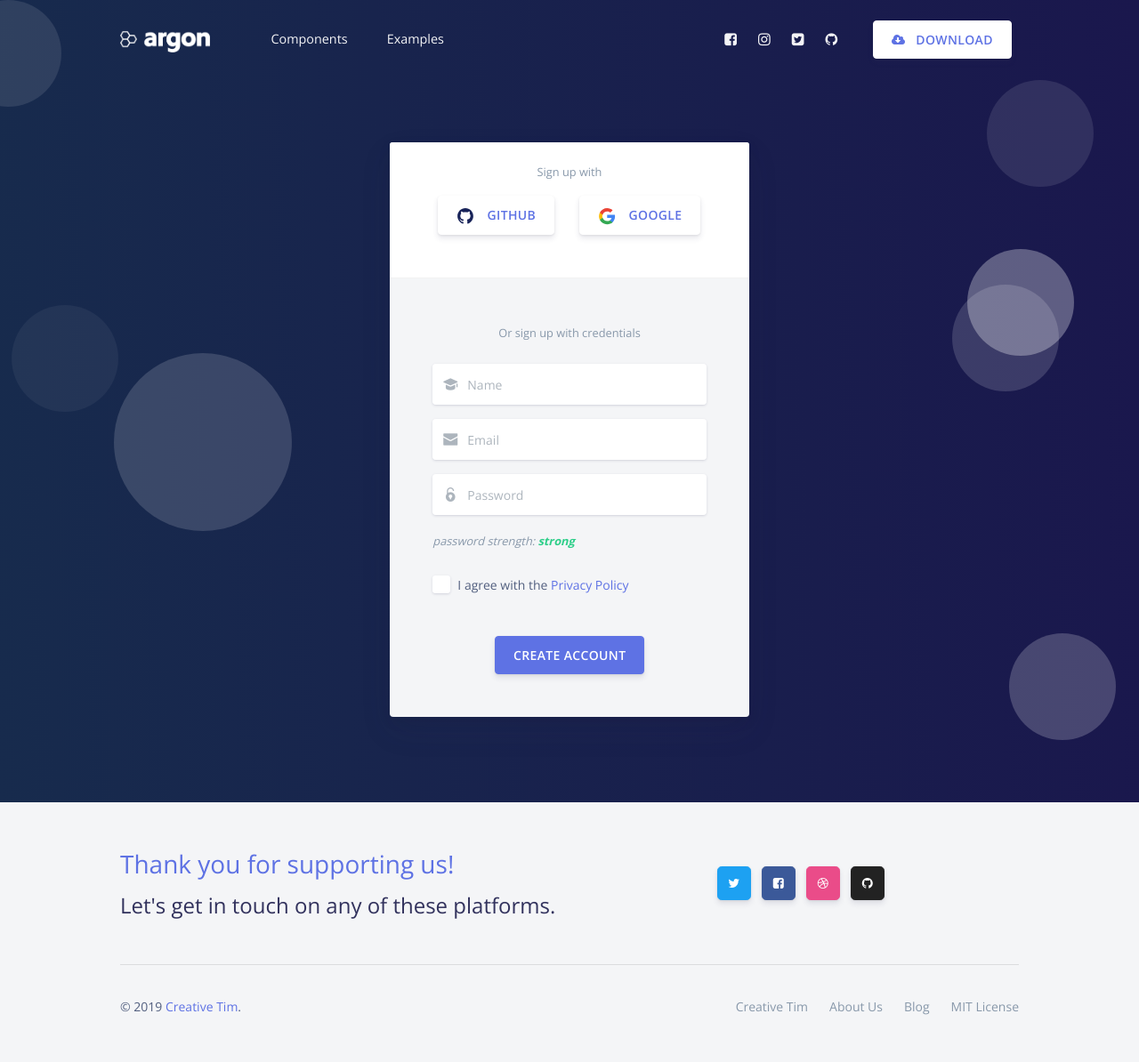
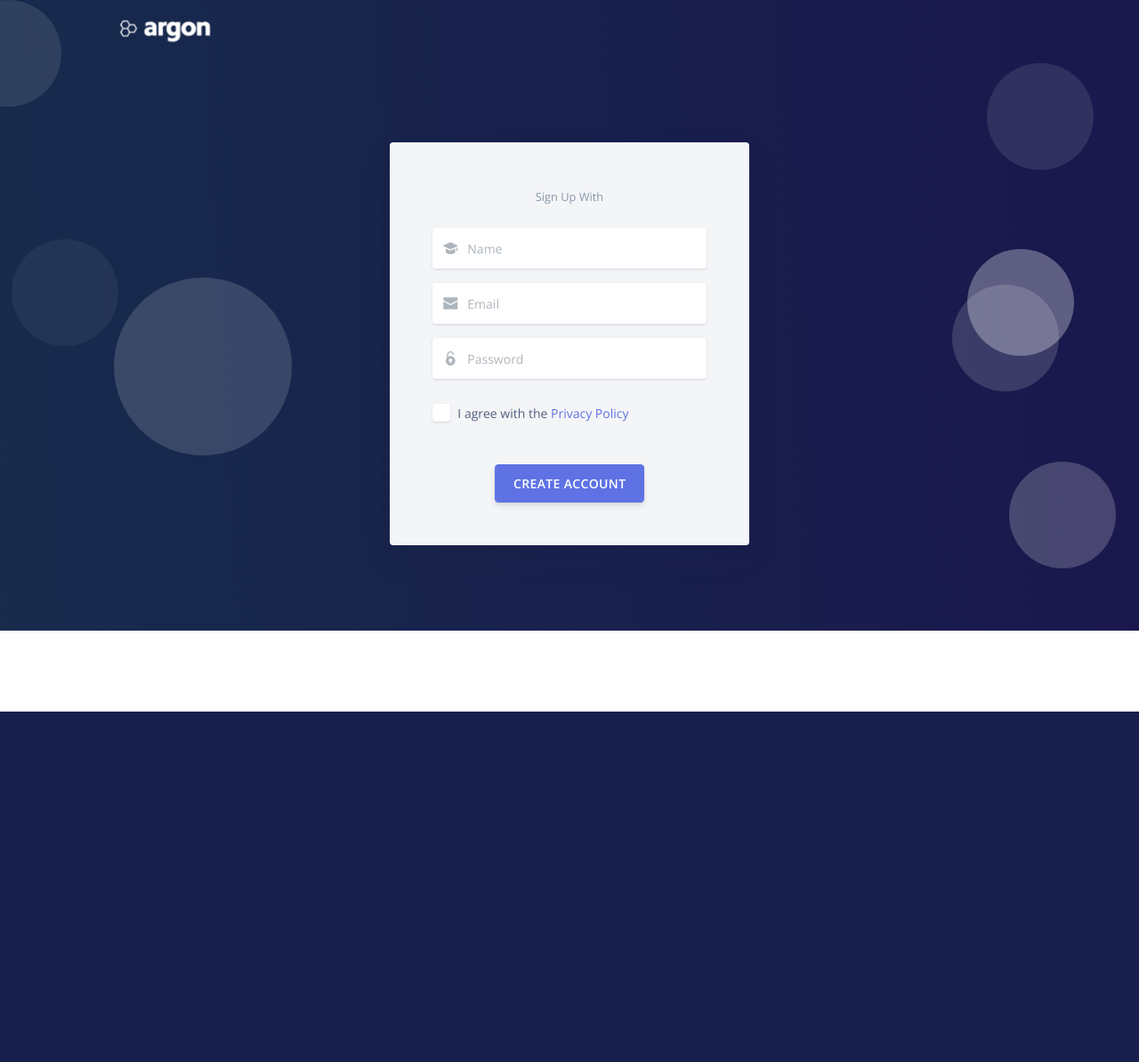
Before and after one commit to anangwp98/Smart-Canteen, a PHP site: page /examples/register.html in a window 1280 px wide. Shown: the whole page at 89% size. After the commit the page ends 800 px from the top, so only its background shows below. Run offline with PHP 8.4, Linux system fonts and the light colour scheme; style sheets or scripts are compiled from the project's sources.

Commit message:
login register

```diff
--- a/dashboard/admin/index.php
+++ b/dashboard/admin/index.php
@@ -1,13 +1,7 @@
 <?php
 session_start();
-if($_SESSION['level'] == 'user') {
-
-  header("location:../user/");
-} else {
   include('header-admin.php');
   include('data-user.php');
   include('data-barang.php');
   include('footer-admin.php');
-}
-
 ?>
--- a/dashboard/koneksi.php
+++ b/dashboard/koneksi.php
@@ -2,7 +2,7 @@
     $host = "localhost";
     $user = "root";
     $pass = "";
-    $db = "finepay";
+    $db = "smartcanteen";
     $koneksi = mysqli_connect($host,$user,$pass,$db);
 
     if (mysqli_connect_errno()){
--- a/dashboard/login.php
+++ b/dashboard/login.php
@@ -78,7 +78,7 @@
         <div class="header-body text-center mb-7">
           <div class="row justify-content-center">
             <div class="col-lg-5 col-md-6">
-              <h1 class="text-white">Selamat Datang Sahabat FinePay</h1>
+              <h1 class="text-white">Smart Canteen</h1>
               <p class="text-lead text-light text-uppercase">Silahkan Login</p>
             </div>
           </div>
--- a/examples/register.html
+++ b/examples/register.html
@@ -58,91 +58,8 @@
               </div>
             </div>
           </div>
-          <ul class="navbar-nav navbar-nav-hover align-items-lg-center">
-            <li class="nav-item dropdown">
-              <a href="#" class="nav-link" data-toggle="dropdown" role="button">
-                <i class="ni ni-ui-04 d-lg-none"></i>
-                <span class="nav-link-inner--text">Components</span>
-              </a>
-              <div class="dropdown-menu dropdown-menu-xl">
-                <div class="dropdown-menu-inner">
-                  <a href="https://demos.creative-tim.com/argon-design-system/docs/getting-started/overview.html" class="media d-flex align-items-center">
-                    <div class="icon icon-shape bg-gradient-primary rounded-circle text-white">
-                      <i class="ni ni-spaceship"></i>
-                    </div>
-                    <div class="media-body ml-3">
-                      <h6 class="heading text-primary mb-md-1">Getting started</h6>
-                      <p class="description d-none d-md-inline-block mb-0">Learn how to use Argon compiling Scss, change brand colors and more.</p>
-                    </div>
-                  </a>
-                  <a href="https://demos.creative-tim.com/argon-design-system/docs/foundation/colors.html" class="media d-flex align-items-center">
-                    <div class="icon icon-shape bg-gradient-success rounded-circle text-white">
-                      <i class="ni ni-palette"></i>
-                    </div>
-                    <div class="media-body ml-3">
-                      <h6 class="heading text-primary mb-md-1">Foundation</h6>
-                      <p class="description d-none d-md-inline-block mb-0">Learn more about colors, typography, icons and the grid system we used for Argon.</p>
-                    </div>
-                  </a>
-                  <a href="https://demos.creative-tim.com/argon-design-system/docs/components/alerts.html" class="media d-flex align-items-center">
-                    <div class="icon icon-shape bg-gradient-warning rounded-circle text-white">
-                      <i class="ni ni-ui-04"></i>
-                    </div>
-                    <div class="media-body ml-3">
-                      <h5 class="heading text-warning mb-md-1">Components</h5>
-                      <p class="description d-none d-md-inline-block mb-0">Browse our 50 beautiful handcrafted components offered in the Free version.</p>
-                    </div>
-                  </a>
-                </div>
-              </div>
-            </li>
-            <li class="nav-item dropdown">
-              <a href="#" class="nav-link" data-toggle="dropdown" role="button">
-                <i class="ni ni-collection d-lg-none"></i>
-                <span class="nav-link-inner--text">Examples</span>
-              </a>
-              <div class="dropdown-menu">
-                <a href="../examples/landing.html" class="dropdown-item">Landing</a>
-                <a href="../examples/profile.html" class="dropdown-item">Profile</a>
-                <a href="../examples/login.html" class="dropdown-item">Login</a>
-                <a href="../examples/register.html" class="dropdown-item">Register</a>
-              </div>
-            </li>
-          </ul>
-          <ul class="navbar-nav align-items-lg-center ml-lg-auto">
-            <li class="nav-item">
-              <a class="nav-link nav-link-icon" href="https://www.facebook.com/creativetim" target="_blank" data-toggle="tooltip" title="Like us on Facebook">
-                <i class="fa fa-facebook-square"></i>
-                <span class="nav-link-inner--text d-lg-none">Facebook</span>
-              </a>
-            </li>
-            <li class="nav-item">
-              <a class="nav-link nav-link-icon" href="https://www.instagram.com/creativetimofficial" target="_blank" data-toggle="tooltip" title="Follow us on Instagram">
-                <i class="fa fa-instagram"></i>
-                <span class="nav-link-inner--text d-lg-none">Instagram</span>
-              </a>
-            </li>
-            <li class="nav-item">
-              <a class="nav-link nav-link-icon" href="https://twitter.com/creativetim" target="_blank" data-toggle="tooltip" title="Follow us on Twitter">
-                <i class="fa fa-twitter-square"></i>
-                <span class="nav-link-inner--text d-lg-none">Twitter</span>
-              </a>
-            </li>
-            <li class="nav-item">
-              <a class="nav-link nav-link-icon" href="https://github.com/creativetimofficial/argon-design-system" target="_blank" data-toggle="tooltip" title="Star us on Github">
-                <i class="fa fa-github"></i>
-                <span class="nav-link-inner--text d-lg-none">Github</span>
-              </a>
-            </li>
-            <li class="nav-item d-none d-lg-block ml-lg-4">
-              <a href="https://www.creative-tim.com/product/argon-design-system" target="_blank" class="btn btn-neutral btn-icon">
-                <span class="btn-inner--icon">
-                  <i class="fa fa-cloud-download mr-2"></i>
-                </span>
-                <span class="nav-link-inner--text">Download</span>
-              </a>
-            </li>
-          </ul>
+
+
         </div>
       </div>
     </nav>
@@ -163,26 +80,10 @@
         <div class="row justify-content-center">
           <div class="col-lg-5">
             <div class="card bg-secondary shadow border-0">
-              <div class="card-header bg-white pb-5">
-                <div class="text-muted text-center mb-3"><small>Sign up with</small></div>
-                <div class="text-center">
-                  <a href="#" class="btn btn-neutral btn-icon mr-4">
-                    <span class="btn-inner--icon">
-                      <img src="../assets/img/icons/common/github.svg" alt="image">
-                    </span>
-                    <span class="btn-inner--text">Github</span>
-                  </a>
-                  <a href="#" class="btn btn-neutral btn-icon">
-                    <span class="btn-inner--icon">
-                      <img src="../assets/img/icons/common/google.svg" alt="image">
-                    </span>
-                    <span class="btn-inner--text">Google</span>
-                  </a>
-                </div>
-              </div>
+
               <div class="card-body px-lg-5 py-lg-5">
                 <div class="text-center text-muted mb-4">
-                  <small>Or sign up with credentials</small>
+                  <small>Sign Up With</small>
                 </div>
                 <form>
                   <div class="form-group">
@@ -209,7 +110,6 @@
                       <input class="form-control" placeholder="Password" type="password">
                     </div>
                   </div>
-                  <div class="text-muted font-italic"><small>password strength: <span class="text-success font-weight-700">strong</span></small></div>
                   <div class="row my-4">
                     <div class="col-12">
                       <div class="custom-control custom-control-alternative custom-checkbox">
@@ -229,54 +129,7 @@
       </div>
     </section>
   </main>
-  <footer class="footer">
-    <div class="container">
-      <div class="row row-grid align-items-center mb-5">
-        <div class="col-lg-6">
-          <h3 class="text-primary font-weight-light mb-2">Thank you for supporting us!</h3>
-          <h4 class="mb-0 font-weight-light">Let's get in touch on any of these platforms.</h4>
-        </div>
-        <div class="col-lg-6 text-lg-center btn-wrapper">
-          <a target="_blank" href="https://twitter.com/creativetim" class="btn btn-neutral btn-icon-only btn-twitter btn-round btn-lg" data-toggle="tooltip" data-original-title="Follow us">
-            <i class="fa fa-twitter"></i>
-          </a>
-          <a target="_blank" href="https://www.facebook.com/creativetim" class="btn btn-neutral btn-icon-only btn-facebook btn-round btn-lg" data-toggle="tooltip" data-original-title="Like us">
-            <i class="fa fa-facebook-square"></i>
-          </a>
-          <a target="_blank" href="https://dribbble.com/creativetim" class="btn btn-neutral btn-icon-only btn-dribbble btn-lg btn-round" data-toggle="tooltip" data-original-title="Follow us">
-            <i class="fa fa-dribbble"></i>
-          </a>
-          <a target="_blank" href="https://github.com/creativetimofficial" class="btn btn-neutral btn-icon-only btn-github btn-round btn-lg" data-toggle="tooltip" data-original-title="Star on Github">
-            <i class="fa fa-github"></i>
-          </a>
-        </div>
-      </div>
-      <hr>
-      <div class="row align-items-center justify-content-md-between">
-        <div class="col-md-6">
-          <div class="copyright">
-            &copy; 2019 <a href="https://www.creative-tim.com" target="_blank">Creative Tim</a>.
-          </div>
-        </div>
-        <div class="col-md-6">
-          <ul class="nav nav-footer justify-content-end">
-            <li class="nav-item">
-              <a href="https://www.creative-tim.com" class="nav-link" target="_blank">Creative Tim</a>
-            </li>
-            <li class="nav-item">
-              <a href="https://www.creative-tim.com/presentation" class="nav-link" target="_blank">About Us</a>
-            </li>
-            <li class="nav-item">
-              <a href="http://blog.creative-tim.com" class="nav-link" target="_blank">Blog</a>
-            </li>
-            <li class="nav-item">
-              <a href="https://github.com/creativetimofficial/argon-design-system/blob/master/LICENSE.md" class="nav-link" target="_blank">MIT License</a>
-            </li>
-          </ul>
-        </div>
-      </div>
-    </div>
-  </footer>
+
   <!-- Core -->
   <script src="../assets/vendor/jquery/jquery.min.js"></script>
   <script src="../assets/vendor/popper/popper.min.js"></script>
```
Also changed, not shown: dashboard/proses.php (+11 -27 lines), examples/login.html (+2 -150 lines).
